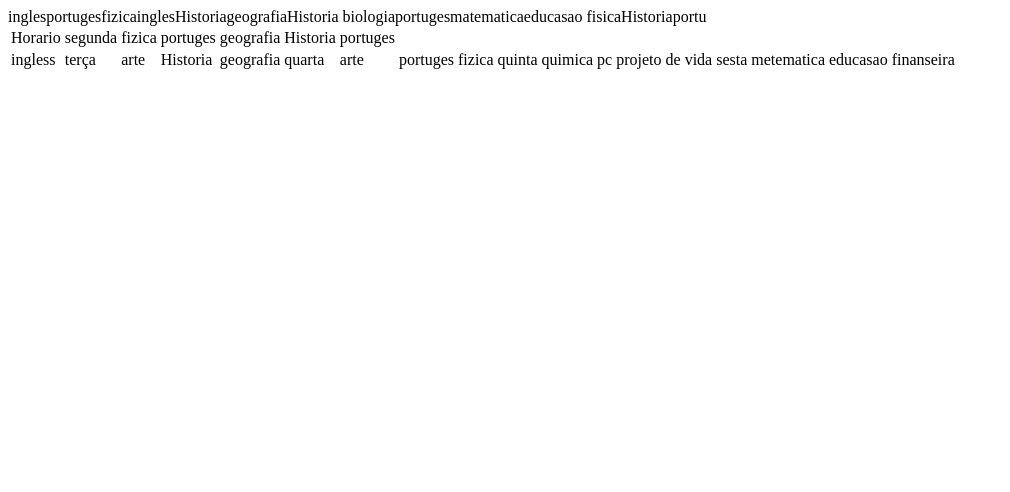
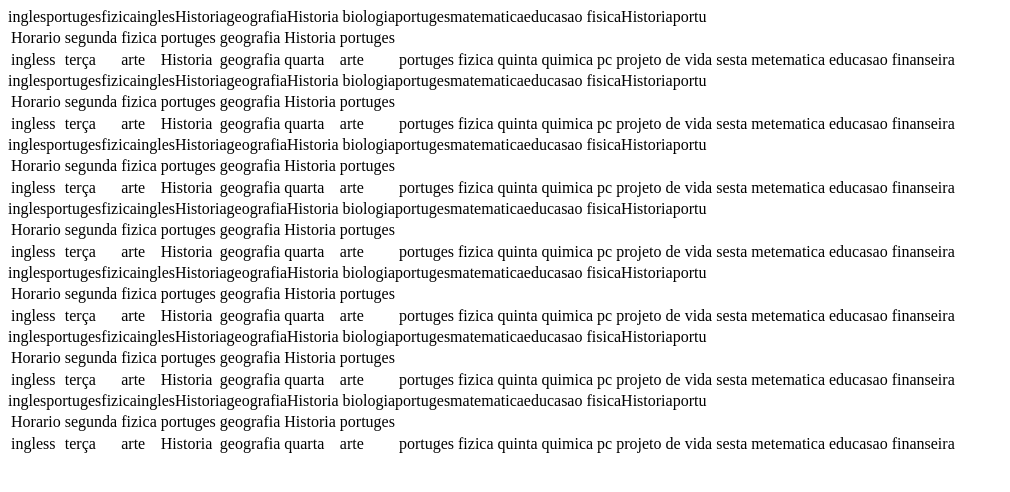
Before and after one commit to 16062007bp/tabela, a plain HTML site: page index.html in a window 1280 px wide. Shown: the whole page, without its empty margins (0-1010 px from the left). Drawn offline with Linux system fonts and the light colour scheme.

Commit message:
Update index.html

```diff
--- a/index.html
+++ b/index.html
@@ -1,3 +1,216 @@
+<!DOCTYPE html>
+<html>
+
+<head>
+
+
+</head>
+
+<body>
+    <table>
+
+        <tr>
+
+            <td>Horario</td>
+            <td>segunda</td>
+            <td>fizica</td>
+            <td>portuges</td>
+        <td>geografia</td>
+            <td>Historia</td>
+            <td>portuges</tr>
+                <td>ingless</td>
+            <td>terça</td>
+            <td>arte</td>
+            ingles</td>portuges<td>Historia</td>fizica<td>geografia</td>
+
+            <td>quarta</td>ingles<td>arte</td>Historia<td>portuges</td>geografia<td>fizica</td>Historia
+            <td>quinta</td>biologia<td>quimica</td>portuges<td>pc</td>matematica<td>projeto de vida</td>
+            <td>sesta</td>educasao fisica<td>metematica</td>Historia<td>educasao finanseira</td>portu<td></td>
+
+         </tr>
+
+
+
+
+<!DOCTYPE html>
+<html>
+
+<head>
+
+
+</head>
+
+<body>
+    <table>
+
+        <tr>
+
+            <td>Horario</td>
+            <td>segunda</td>
+            <td>fizica</td>
+            <td>portuges</td>
+        <td>geografia</td>
+            <td>Historia</td>
+            <td>portuges</tr>
+                <td>ingless</td>
+            <td>terça</td>
+            <td>arte</td>
+            ingles</td>portuges<td>Historia</td>fizica<td>geografia</td>
+
+            <td>quarta</td>ingles<td>arte</td>Historia<td>portuges</td>geografia<td>fizica</td>Historia
+            <td>quinta</td>biologia<td>quimica</td>portuges<td>pc</td>matematica<td>projeto de vida</td>
+            <td>sesta</td>educasao fisica<td>metematica</td>Historia<td>educasao finanseira</td>portu<td></td>
+
+         </tr>
+
+
+
+
+<!DOCTYPE html>
+<html>
+
+<head>
+
+
+</head>
+
+<body>
+    <table>
+
+        <tr>
+
+            <td>Horario</td>
+            <td>segunda</td>
+            <td>fizica</td>
+            <td>portuges</td>
+        <td>geografia</td>
+            <td>Historia</td>
+            <td>portuges</tr>
+                <td>ingless</td>
+            <td>terça</td>
+            <td>arte</td>
+            ingles</td>portuges<td>Historia</td>fizica<td>geografia</td>
+
+            <td>quarta</td>ingles<td>arte</td>Historia<td>portuges</td>geografia<td>fizica</td>Historia
+            <td>quinta</td>biologia<td>quimica</td>portuges<td>pc</td>matematica<td>projeto de vida</td>
+            <td>sesta</td>educasao fisica<td>metematica</td>Historia<td>educasao finanseira</td>portu<td></td>
+
+         </tr>
+
+
+
+
+
+
+<!DOCTYPE html>
+<html>
+
+<head>
+
+
+</head>
+
+<body>
+    <table>
+
+        <tr>
+
+            <td>Horario</td>
+            <td>segunda</td>
+            <td>fizica</td>
+            <td>portuges</td>
+        <td>geografia</td>
+            <td>Historia</td>
+            <td>portuges</tr>
+                <td>ingless</td>
+            <td>terça</td>
+            <td>arte</td>
+            ingles</td>portuges<td>Historia</td>fizica<td>geografia</td>
+
+            <td>quarta</td>ingles<td>arte</td>Historia<td>portuges</td>geografia<td>fizica</td>Historia
+            <td>quinta</td>biologia<td>quimica</td>portuges<td>pc</td>matematica<td>projeto de vida</td>
+            <td>sesta</td>educasao fisica<td>metematica</td>Historia<td>educasao finanseira</td>portu<td></td>
+
+         </tr>
+
+
+
+
+
+
+<!DOCTYPE html>
+<html>
+
+<head>
+
+
+</head>
+
+<body>
+    <table>
+
+        <tr>
+
+            <td>Horario</td>
+            <td>segunda</td>
+            <td>fizica</td>
+            <td>portuges</td>
+        <td>geografia</td>
+            <td>Historia</td>
+            <td>portuges</tr>
+                <td>ingless</td>
+            <td>terça</td>
+            <td>arte</td>
+            ingles</td>portuges<td>Historia</td>fizica<td>geografia</td>
+
+            <td>quarta</td>ingles<td>arte</td>Historia<td>portuges</td>geografia<td>fizica</td>Historia
+            <td>quinta</td>biologia<td>quimica</td>portuges<td>pc</td>matematica<td>projeto de vida</td>
+            <td>sesta</td>educasao fisica<td>metematica</td>Historia<td>educasao finanseira</td>portu<td></td>
+
+         </tr>
+
+
+
+
+
+
+<!DOCTYPE html>
+<html>
+
+<head>
+
+
+</head>
+
+<body>
+    <table>
+
+        <tr>
+
+            <td>Horario</td>
+            <td>segunda</td>
+            <td>fizica</td>
+            <td>portuges</td>
+        <td>geografia</td>
+            <td>Historia</td>
+            <td>portuges</tr>
+                <td>ingless</td>
+            <td>terça</td>
+            <td>arte</td>
+            ingles</td>portuges<td>Historia</td>fizica<td>geografia</td>
+
+            <td>quarta</td>ingles<td>arte</td>Historia<td>portuges</td>geografia<td>fizica</td>Historia
+            <td>quinta</td>biologia<td>quimica</td>portuges<td>pc</td>matematica<td>projeto de vida</td>
+            <td>sesta</td>educasao fisica<td>metematica</td>Historia<td>educasao finanseira</td>portu<td></td>
+
+         </tr>
+
+
+
+
+
+
+
 <!DOCTYPE html>
 <html>
 
@@ -37,6 +250,28 @@
 
 
 
+<!DOCTYPE html>
+<html>
+
+<head>
+
+
+</head>
+
+<body>
+    <table>
+
+        <tr>
+
+
+
+
+
+
+
+
+
+
 
 
 
```
